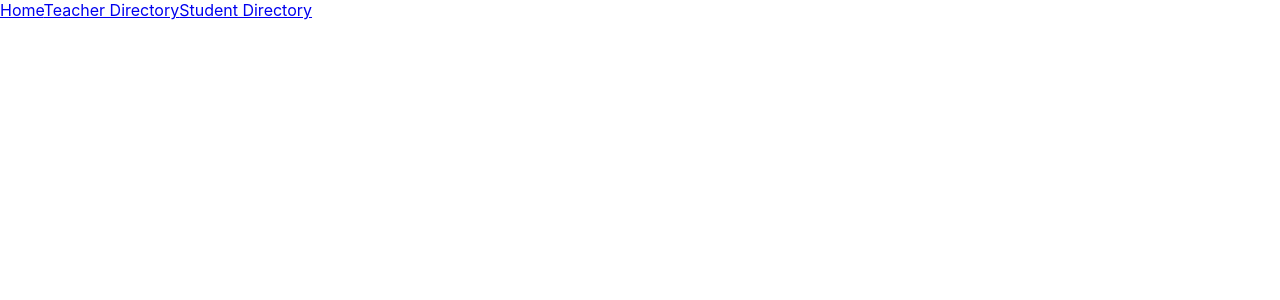
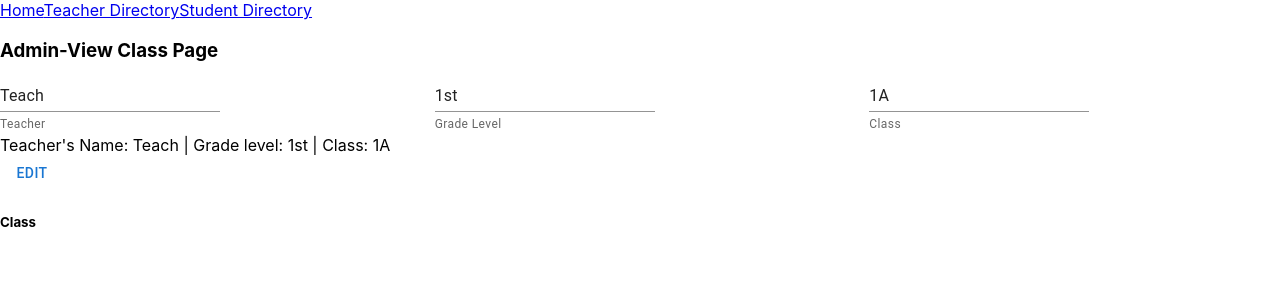
Before and after one commit to jessielu03/Thomas-Jefferson-Elementary-School, a React (Create React App) app in the folder tjes-app/: page /administrator in a window 1280 px wide. Shown: the top 300 px of the page. Built offline with nearby package versions, Linux system fonts and the light colour scheme.

Commit message:
commit on teacher-admin

```diff
--- a/tjes-app/package.json
+++ b/tjes-app/package.json
@@ -3,6 +3,9 @@
   "version": "0.1.0",
   "private": true,
   "dependencies": {
+    "@emotion/react": "^11.9.0",
+    "@emotion/styled": "^11.8.1",
+    "@mui/material": "^5.8.1",
     "@testing-library/jest-dom": "^5.16.4",
     "@testing-library/react": "^13.2.0",
     "@testing-library/user-event": "^13.5.0",
--- /dev/null
+++ b/tjes-app/src/Components/AdminClassPage.js
@@ -0,0 +1,71 @@
+import React, {useState} from 'react';
+import TextField from '@mui/material/TextField';
+import Button from '@mui/material/Button';
+import Grid from '@mui/material/Grid';
+import db from '../database';
+function AdminClassPage(props){
+    // Props include whatever came from the data base
+    const[teacherName, setTeacherName] = useState("Teach");
+    const[gradeLevel, setGradeLevel] = useState("1st");
+    const[className, setClassName] = useState("1A");
+
+    const update = () =>{
+        // update whatever through database
+    }
+    return(
+        <div>
+            <h3>Admin-View Class Page</h3>
+            <div>
+            <Grid container spacing={3}>
+            <Grid item xs>
+                <TextField
+                id="standard-basic"
+                variant="standard"
+                helperText = "Teacher"
+                onChange={(e) => setTeacherName(e.target.value)}
+                inputProps={{
+                    defaultValue: "Teach"
+                }}/>
+            </Grid>
+            <Grid item xs>
+                <TextField
+                id="standard-basic"
+                variant="standard"
+                helperText = "Grade Level"
+                inputProps={{
+                    defaultValue: "1st"
+                }}
+                onChange={(e) => setGradeLevel(e.target.value)}
+                />
+            </Grid>
+            <Grid item xs>
+                <TextField
+                id="standard-basic"
+                variant="standard"
+                helperText = "Class"
+                inputProps={{
+                    defaultValue: "1A"
+                }}
+                onChange={(e) => setClassName(e.target.value)}
+                />
+            </Grid>
+            </Grid>
+                Teacher's Name: {teacherName} |
+                Grade level: {gradeLevel} |
+                Class: {className}
+            </div>
+            {/* <h5>Edit Profile Button</h5> */}
+            {/* <body> -> which turns the fields into textfields that you can input into?</body> */}
+            <div>
+                {/* Button to change info in firebase */}
+                <Button
+                onClick = {() => update()}
+                >Edit</Button>
+            </div>
+            <div>
+                <h5>Class</h5>
+            </div>
+        </div>
+    );
+
+}export default AdminClassPage;
--- a/tjes-app/src/Components/AdminFile/AdminClassPage.js
+++ /dev/null
@@ -1,8 +0,0 @@
-
-function AdminClassPage(){
-
-    // Show teacher for each class ->
-    // allow to edit both the teach and the list
-    // of students for that class
-
-}export default AdminClassPage;
--- a/tjes-app/src/Components/AdminFile/Administrator.js
+++ b/tjes-app/src/Components/Administrator.js
@@ -1,11 +1,13 @@
 import {Link} from "react-router-dom";
 import React from "react";
+import AdminClassPage from './AdminClassPage';
 function Administrator(){
     return(
         <nav>
             <Link to='/'>Home</Link>
             <Link to='administrator/TeacherDirectory'>Teacher Directory</Link>
             <Link to='administrator/StudentDirectory'>Student Directory</Link>
+            <AdminClassPage></AdminClassPage>
 
 
             {/* links to
--- a/tjes-app/src/Components/TeacherFile/Teacher.js
+++ b/tjes-app/src/Components/Teacher.js
@@ -1,7 +1,5 @@
 import {Link} from "react-router-dom";
 import React from "react";
-import db from './database.js';
-
 function Teacher(){
     return(
         <nav>
```
Also changed, not shown: tjes-app/src/index.js (+6 -6 lines), tjes-app/src/Components/StudentDirectory.js (renamed from tjes-app/src/Components/AdminFile/StudentDirectory.js), tjes-app/src/Components/TeacherDirectory.js (renamed from tjes-app/src/Components/AdminFile/TeacherDirectory.js), 1 other file (tests, documents, lock files or other folders).
